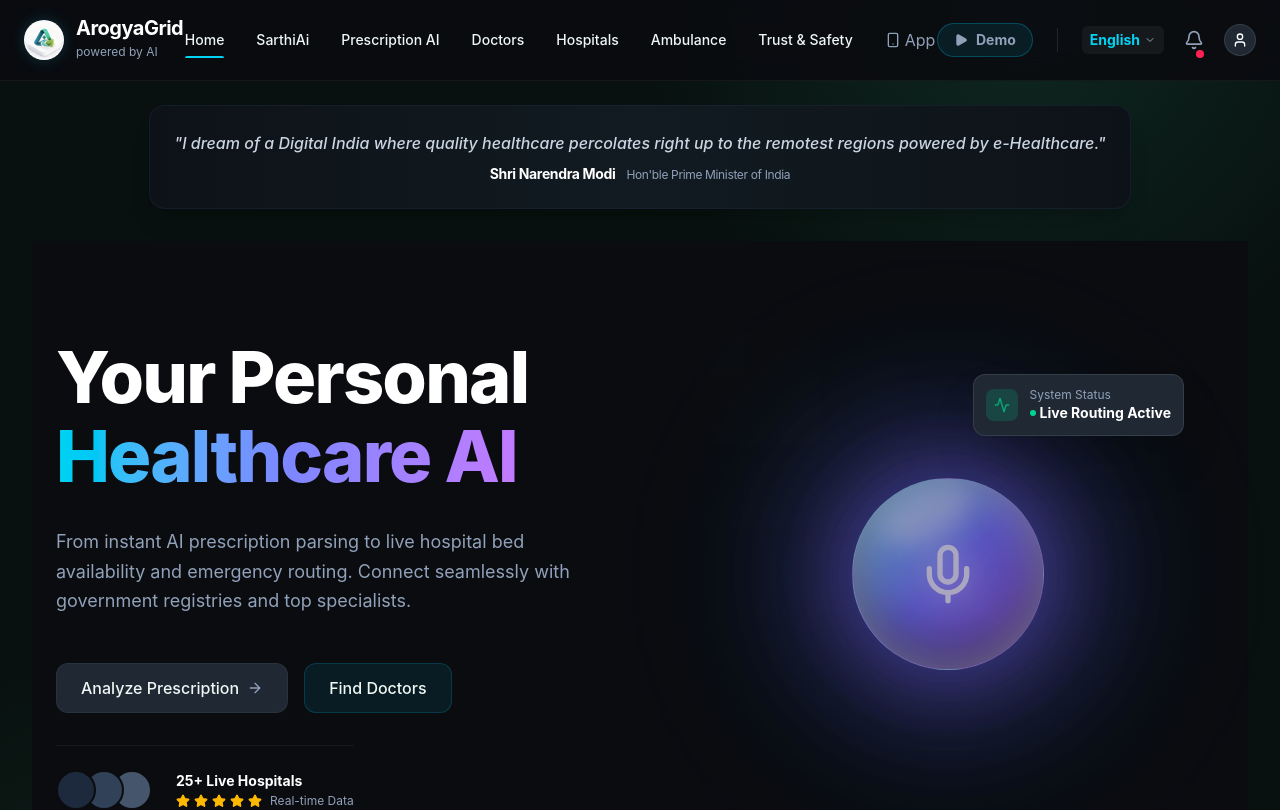
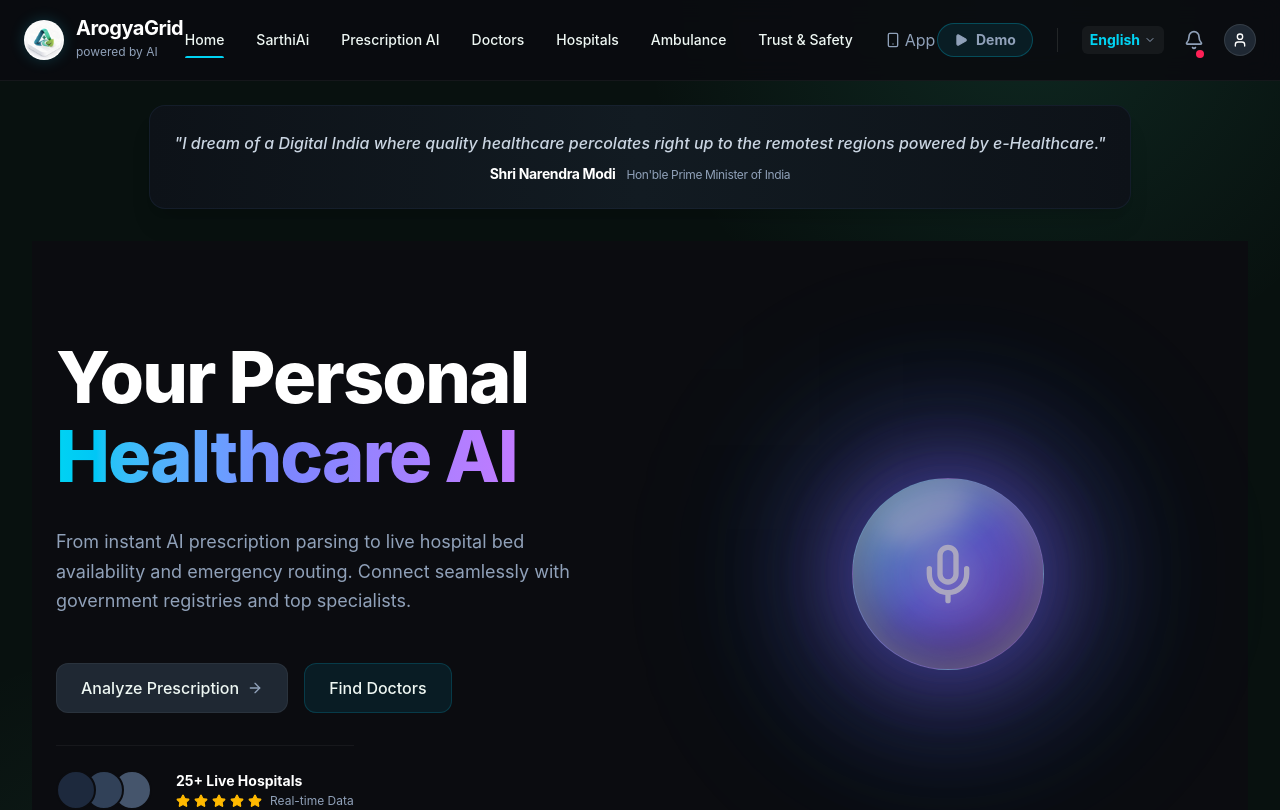
Before and after one commit to quantumcoder-3000/mp_online_healthcare_app, a Next.js app: page / in a window 1280 px wide. Shown: the top 810 px of the page. Built offline with nearby package versions, Linux system fonts and the light colour scheme; grey boxes are pictures that could not be loaded.

Commit message:
style: remove floating System Status badge from hero section as requested

```diff
--- a/src/app/page.tsx
+++ b/src/app/page.tsx
@@ -60,18 +60,7 @@ export default function Home() {
 
         {/* Hero Right Visuals (AI Voice Sphere) */}
         <div className="flex-1 relative w-full flex items-center justify-center h-[400px]">
-          {/* Status Badge */}
-          <div className="absolute top-0 right-0 lg:right-10 z-30 bg-[#1F2833] border border-white/10 rounded-xl p-3 flex items-center gap-3 shadow-2xl">
-             <div className="w-8 h-8 rounded-lg bg-emerald-500/20 flex items-center justify-center">
-               <Activity className="w-4 h-4 text-emerald-400 animate-pulse" />
-             </div>
-             <div>
-               <div className="text-xs text-slate-400">System Status</div>
-               <div className="text-sm font-bold text-white flex items-center gap-1">
-                 <span className="w-1.5 h-1.5 rounded-full bg-emerald-400"></span> Live Routing Active
-               </div>
-             </div>
-          </div>
+
 
           {/* Glowing Sphere */}
           <div className="relative w-80 h-80 flex items-center justify-center">
```
